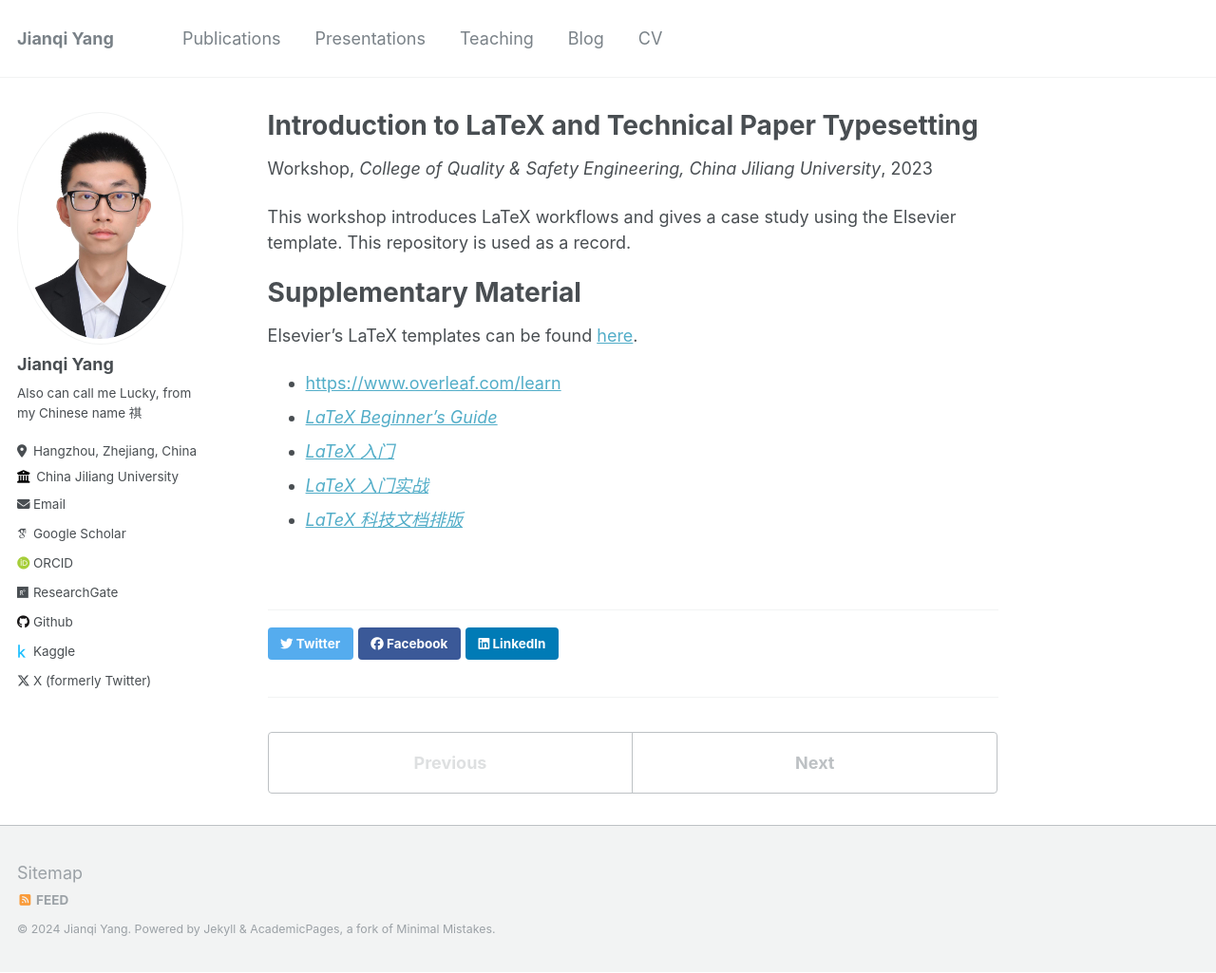
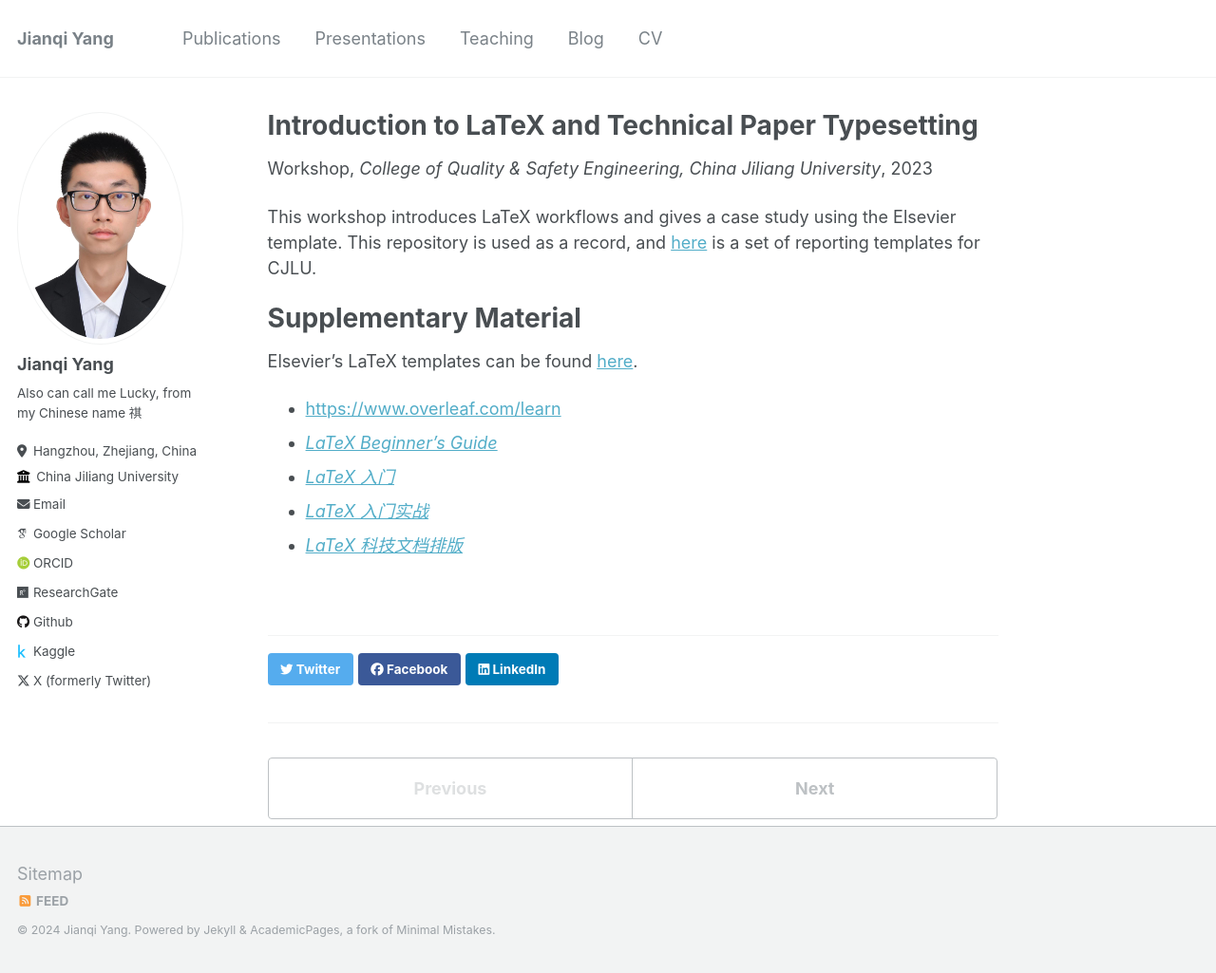
Before and after one commit to thinkswhat/thinkswhat.github.io, a Jekyll site: the page built from _teaching/LaTeX.md, in a window 1280 px wide and 1025 px high. Shown: the whole window at 95% size. Built offline with Jekyll 4.4.1, drawn with Linux system fonts in a browser that asks for light colours; some web fonts are replaced.

Commit message:
Update LaTeX.md

```diff
--- a/_teaching/LaTeX.md
+++ b/_teaching/LaTeX.md
@@ -8,7 +8,7 @@ date: 2023-07-21
 location: "Hangzhou, Zhejiang"
 ---
 
-This workshop introduces LaTeX workflows and gives a case study using the Elsevier template. This repository is used as a record.
+This workshop introduces LaTeX workflows and gives a case study using the Elsevier template. This repository is used as a record, and [here](https://github.com/thinkswhat/Main/tree/main/TeX/Template/CJLU) is a set of reporting templates for CJLU.
 
 Supplementary Material
 ======
```
